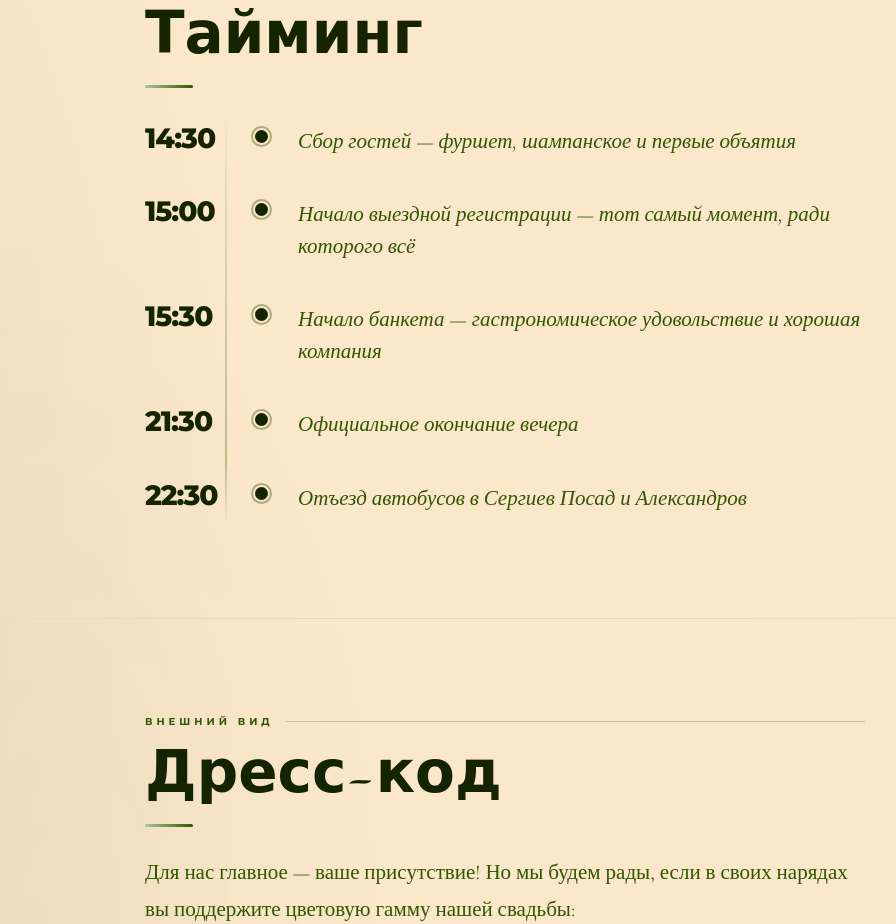
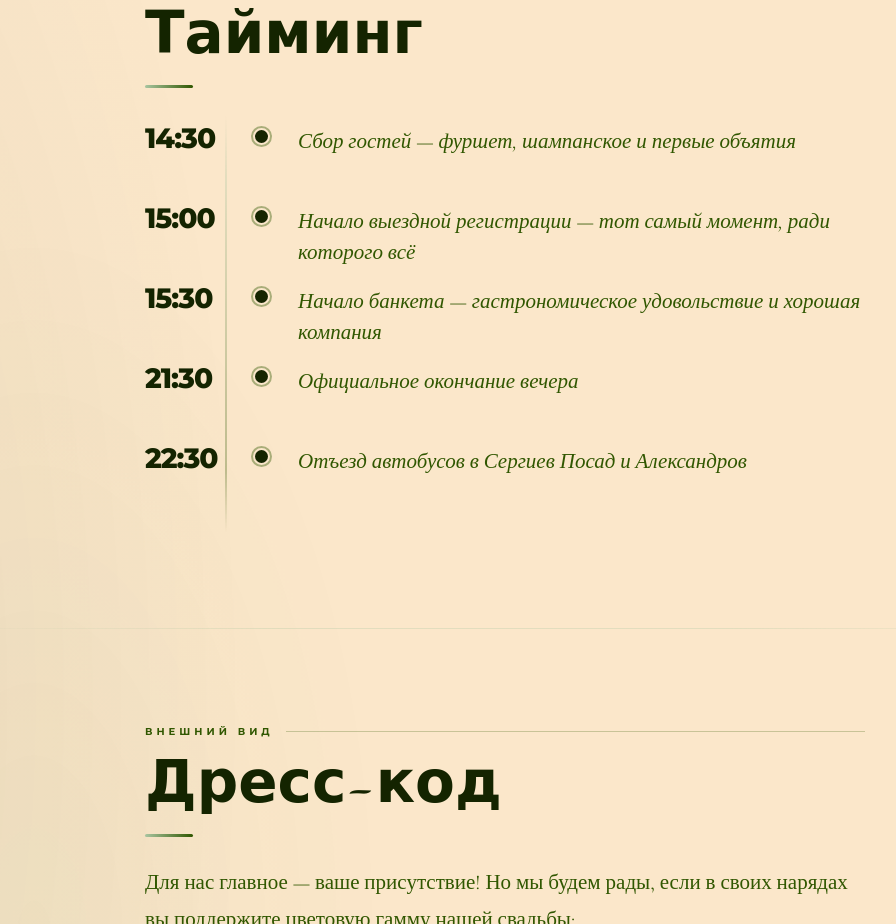
Before and after one commit to Sawaiii/denis-and-lena-wedding-2026, a plain HTML site: page index.html in a window 1280 px wide. Shown: the part 2758-3682 px from the top of the page, without its empty margins (135-1031 px from the left). Drawn offline with nearby package versions, Linux system fonts and the light colour scheme.

Commit message:
ultra-fin

```diff
--- a/index.html
+++ b/index.html
@@ -155,7 +155,7 @@ body{font-family:'Montserrat',sans-serif;color:var(--text);overflow-x:hidden}
 /* ── TIMELINE ── */
 .timeline{position:relative;padding:8px 0}
 .tl-line{position:absolute;left:clamp(56px,12vw,80px);top:0;bottom:0;width:2px;background:linear-gradient(to bottom,transparent,var(--pale) 15%,var(--d4) 85%,transparent);opacity:.3}
-.tl-item{display:flex;align-items:flex-start;gap:clamp(14px,4vw,30px);margin-bottom:40px;position:relative}
+.tl-item{display:flex;align-items:flex-start;gap:clamp(14px,4vw,30px);min-height:80px;position:relative}
 .tl-item:last-child{margin-bottom:0}
 .tl-time{font-size:clamp(20px,4.5vw,28px);font-weight:800;color:#142400;width:clamp(56px,12vw,80px);flex-shrink:0;letter-spacing:-1px;line-height:1}
 .tl-dot{width:13px;height:13px;border-radius:50%;background:#142400;flex-shrink:0;margin-top:6px;position:relative;z-index:1}
```
